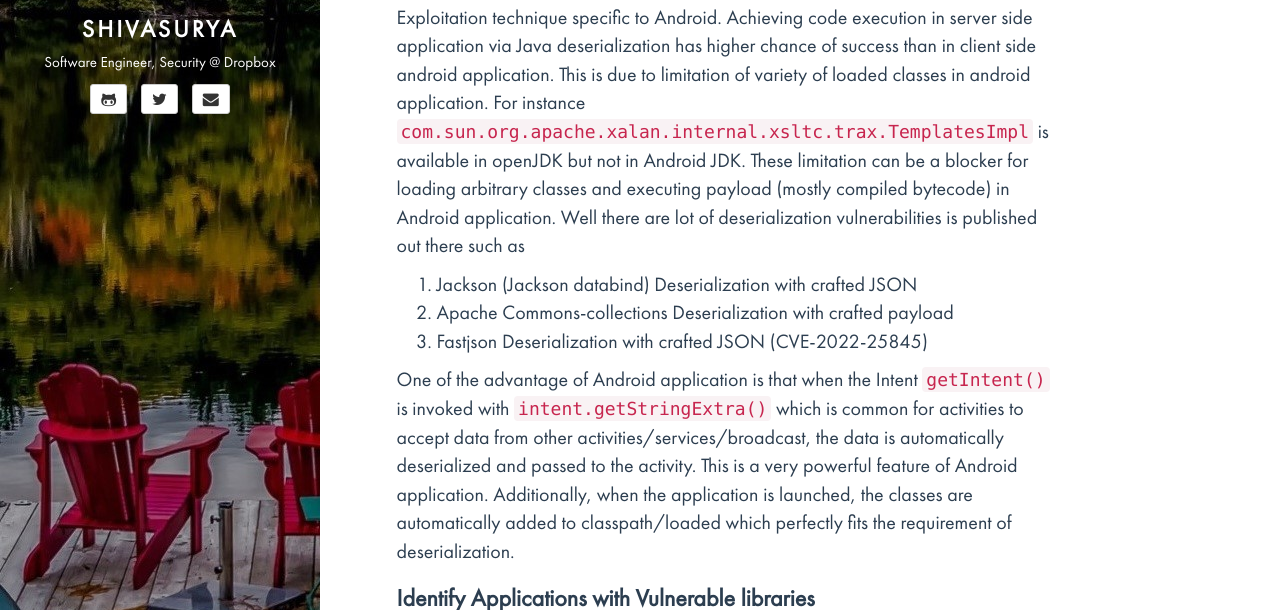
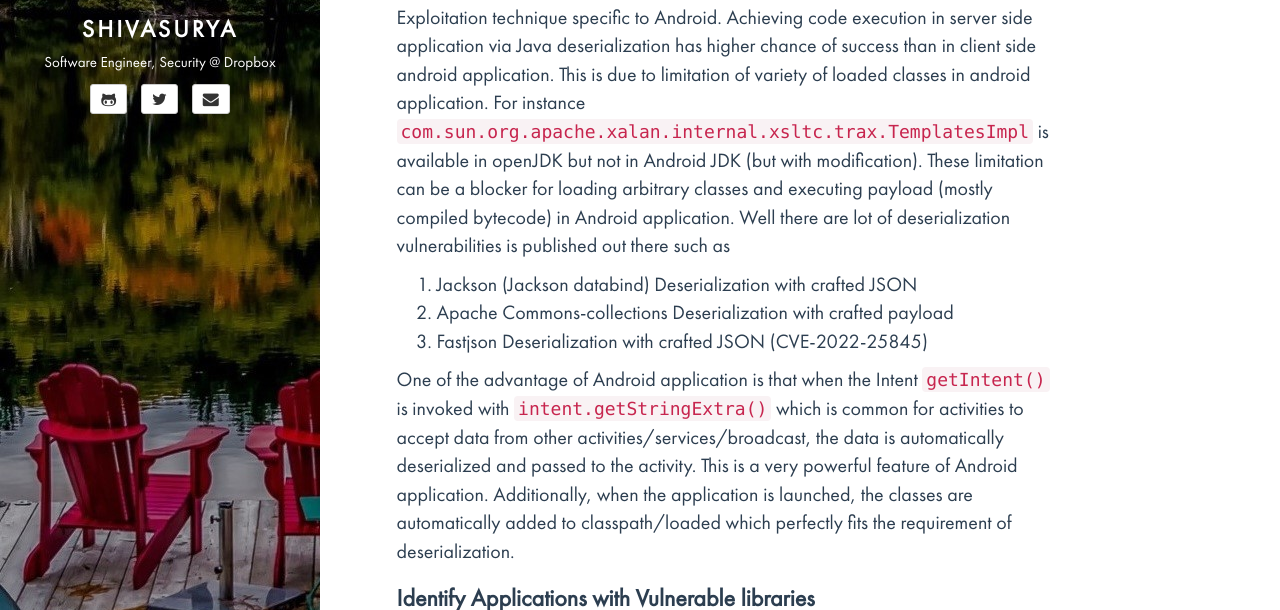
Before and after one commit to s5dev/s5dev.github.io, a Jekyll site: the page built from _posts/2024-01-24-java-deserialization-rce-android-application-layer.md, in a window 1280 px wide and 900 px high, cut to the strip 290-900 px from the top of the window. Built offline with Jekyll 4.4.1, drawn with Linux system fonts in a browser that asks for light colours; comment, search, counter and statistics services are not loaded.

Commit message:
fix wordings

```diff
--- a/_posts/2024-01-24-java-deserialization-rce-android-application-layer.md
+++ b/_posts/2024-01-24-java-deserialization-rce-android-application-layer.md
@@ -10,7 +10,7 @@ comments: true
 
 ### Overview
 
-In this post, we will explore code execution using Java & Kotlin Deserialization in Android Application. Additionally, We will discuss the Gadget Chain, Detection and Exploitation technique specific to Android. Achieving code execution in server side application via Java deserialization has higher chance of success than in client side android application. This is due to limitation of variety of loaded classes in android application. For instance `com.sun.org.apache.xalan.internal.xsltc.trax.TemplatesImpl` is available in openJDK but not in Android JDK. These limitation can be a blocker for loading arbitrary classes and executing payload (mostly compiled bytecode) in Android application. Well there are lot of deserialization vulnerabilities is published out there such as
+In this post, we will explore code execution using Java & Kotlin Deserialization in Android Application. Additionally, We will discuss the Gadget Chain, Detection and Exploitation technique specific to Android. Achieving code execution in server side application via Java deserialization has higher chance of success than in client side android application. This is due to limitation of variety of loaded classes in android application. For instance `com.sun.org.apache.xalan.internal.xsltc.trax.TemplatesImpl` is available in openJDK but not in Android JDK (but with modification). These limitation can be a blocker for loading arbitrary classes and executing payload (mostly compiled bytecode) in Android application. Well there are lot of deserialization vulnerabilities is published out there such as
 
 1. Jackson (Jackson databind) Deserialization with crafted JSON
 2. Apache Commons-collections Deserialization with crafted payload
```
